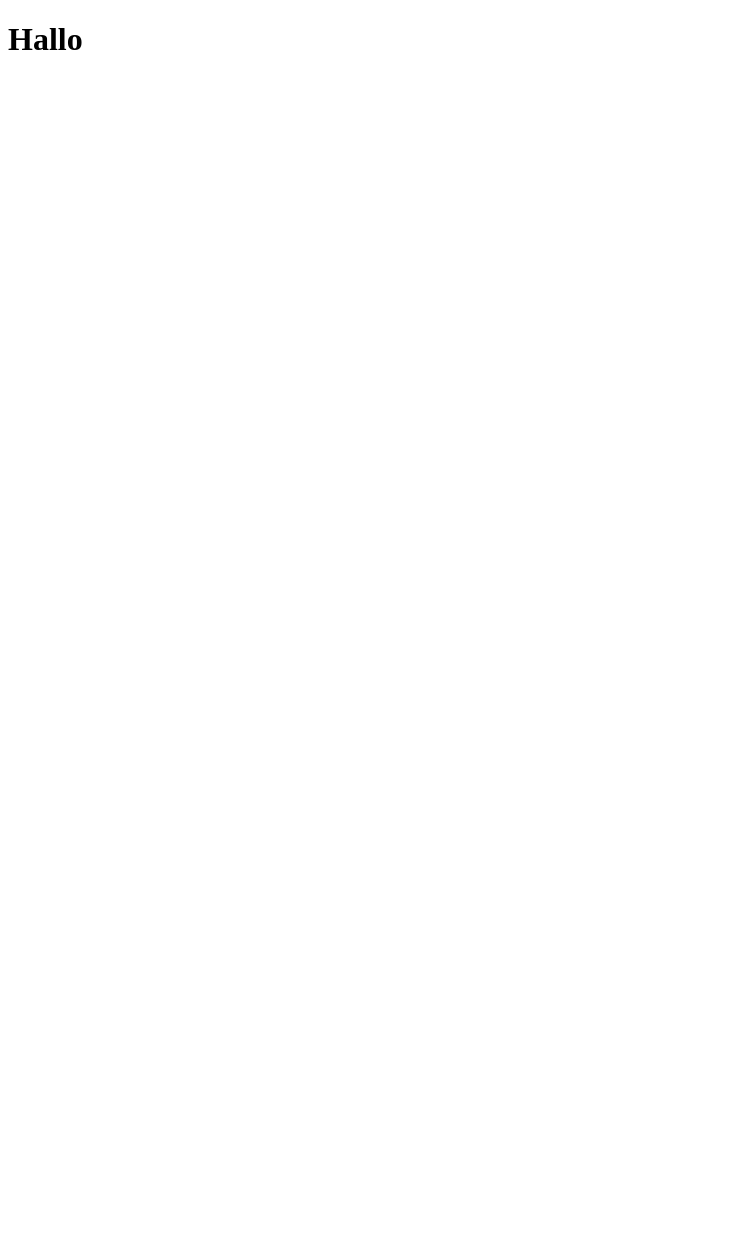
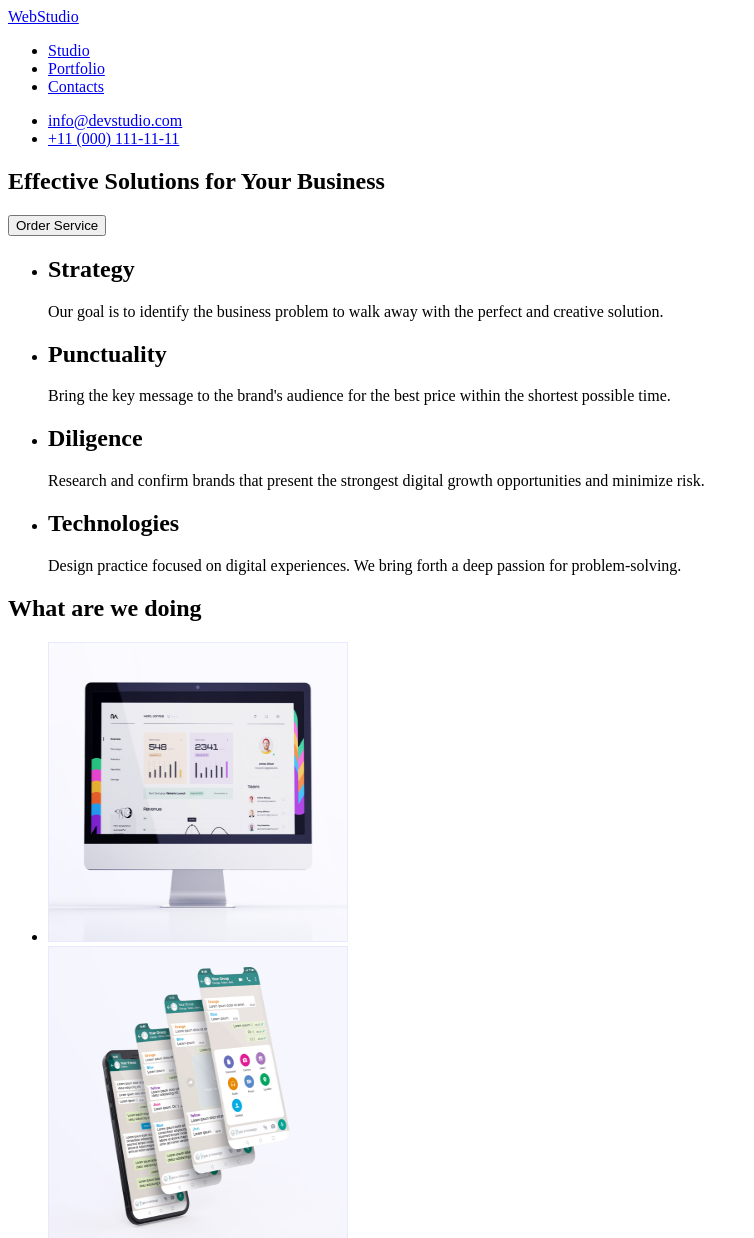
Before and after one commit to Alex333709/goit-markup-hw-01, a plain HTML site: page index.html in a window 1280 px wide. Shown: the top 1238 px of the page, without its empty margins (0-754 px from the left). Before the commit the page ends 800 px from the top, so only its background shows below. Drawn offline with Linux system fonts and the light colour scheme.

Commit message:
index.html

```diff
--- a/index.html
+++ b/index.html
@@ -1,12 +1,82 @@
 <!DOCTYPE html>
 <html lang="en">
-<head>
-    <meta charset="UTF-8">
-    <meta http-equiv="X-UA-Compatible" content="IE=edge">
-    <meta name="viewport" content="width=device-width, initial-scale=1.0">
-    <title>Document</title>
-</head>
-<body>
-    <h1>Hallo</h1>
-</body>
+  <head>
+    <meta charset="UTF-8" />
+    <meta http-equiv="X-UA-Compatible" content="IE=edge" />
+    <meta name="viewport" content="width=device-width, initial-scale=1.0" />
+    <title>Webstudio</title>
+  </head>
+  <body>
+    <header>
+      <nav>
+        <a href="http:/">WebStudio</a>
+        <ul>
+          <li><a href="http:/studio">Studio</a></li>
+          <li><a href="http:/portfolio">Portfolio</a></li>
+          <li><a href="http:/contacts">Contacts</a></li>
+        </ul>
+      </nav>
+      <ul>
+        <li><a href="http:/">info@devstudio.com</a></li>
+        <li><a href="http:/">+11 (000) 111-11-11</a></li>
+      </ul>
+    </header>
+    <div>
+      <section>
+        <h1>Effective Solutions for Your Business</h1>
+        <button type="button">Order Service</button>
+      </section>
+    </div>
+    <section>
+      <ul>
+        <li>
+          <h2>Strategy</h2>
+          <p>Our goal is to identify the business problem to walk away with the perfect and creative solution. </p>
+        </li>
+
+        <li>
+          <h2>Punctuality</h2>
+          <p>Bring the key message to the brand's audience for the best price within the shortest possible time. </p>
+        </li>
+
+        <li>
+          <h2>Diligence</h2>
+          <p>Research and confirm brands that present the strongest digital growth opportunities and minimize risk. </p>
+        </li>
+
+        <li>
+          <h2>Technologies</h2>
+          <p>Design practice focused on digital experiences. We bring forth a deep passion for problem-solving. </p>
+        </li>
+      </ul>
+    </section>
+    <section>
+      <h2>What are we doing</h2>
+      <ul>
+        <li>
+          <img src="img/img 1.png" alt="analytics" width="300" height="300">
+        </li>
+        <li>
+          <img src="img/img 2.png" alt="massenger" width="300" height="300">
+        </li>
+        <li>
+          <img src="img/img 3.png" alt="web aplication" width="300" height="300">
+        </li>
+      </ul>
+    </section>
+    <section>
+      <h2>Our Team</h2>
+      <ul>
+        <li>
+          <img src="img/img.png" alt="photo Mark Guerrero" width="264" height="260">
+          <h3>Mark Guerrero</h3>
+          <p>Product Designer</p>
+        </li>
+        <li></li>
+        <li></li>
+        <li></li>
+      </ul>
+
+    </section>
+  </body>
 </html>
```
Also changed, not shown: img/img 1.png (added), img/img 2.png (added), img/img 3.png (added), img/img camila.png (added), img/img daniel.png (added), img/img tom.png (added), img/img.png (added).
